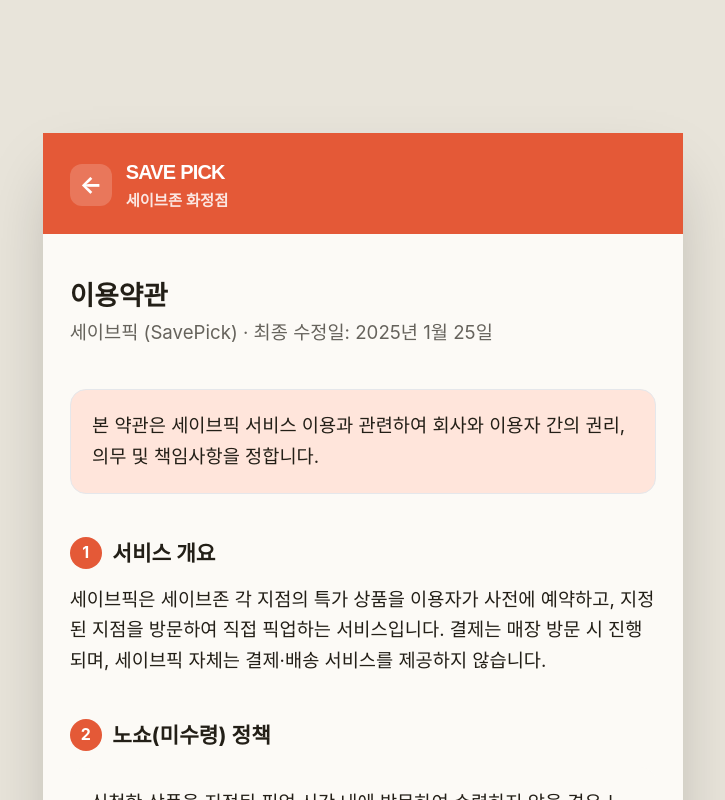
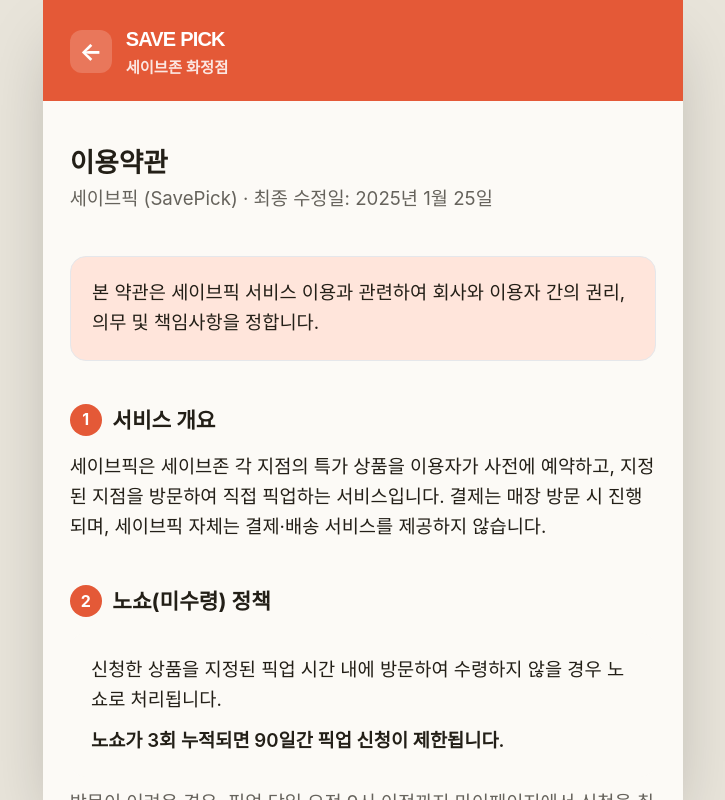
Before and after one commit to betterbohyeon-code/savepick, a Next.js app: page /terms in a window 1280 px wide. Shown: the whole page, without its empty margins (277-1002 px from the left). Built offline with nearby package versions, Linux system fonts and the light colour scheme; a web font is replaced by a local one.

Commit message:
Add files via upload

```diff
--- a/components/layout/MobileShell.tsx
+++ b/components/layout/MobileShell.tsx
@@ -11,7 +11,7 @@
 export default function MobileShell({ children }: { children: React.ReactNode }) {
   return (
     <div className="min-h-screen md:h-screen md:overflow-hidden flex justify-center bg-[#E8E4DA]">
-      <div className="w-full max-w-[480px] min-h-screen md:h-[75vh] md:min-h-0 md:my-[12.5vh] md:overflow-y-auto md:[zoom:1.3333] bg-bg relative md:shadow-2xl">
+      <div className="w-full max-w-[480px] min-h-screen md:h-[75vh] md:min-h-0 md:overflow-y-auto md:[zoom:1.3333] bg-bg relative md:shadow-2xl">
         {children}
       </div>
     </div>
```
